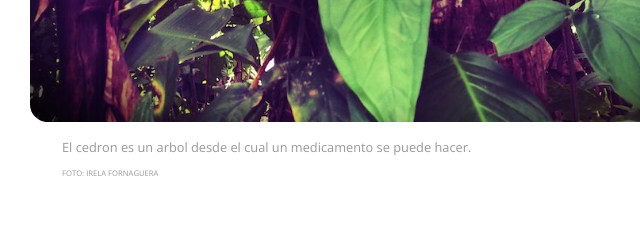
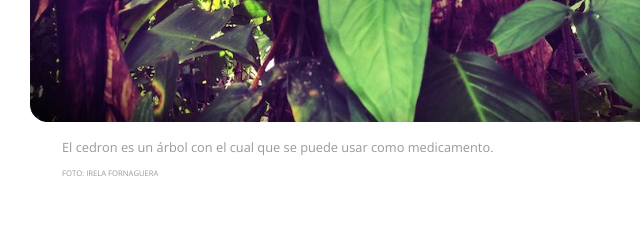
Before and after one commit to karwana/osa, a website with bundled scripts: page index.html in a window 1280 px wide. Shown: the part 5820-6056 px from the top of the page, 210-850 px from the left. Built offline with nearby package versions, Linux system fonts and the light colour scheme; a web font is replaced by a local one.

Commit message:
Fix caption

```diff
--- a/index.html
+++ b/index.html
@@ -113,7 +113,7 @@
 
 						<figure class="article-figure article-figure-image landscape">
 							<img src="img/photos/sign_filter.jpg" alt="">
-							<figcaption>El cedron es un arbol desde el cual un medicamento se puede hacer. <i class="credit">Foto: Irela Fornaguera</i></figcaption>
+							<figcaption>El cedron es un árbol con el cual que se puede usar como medicamento. <i class="credit">Foto: Irela Fornaguera</i></figcaption>
 						</figure>
 
 						<h2>Aguarda, paciente</h2>
```
